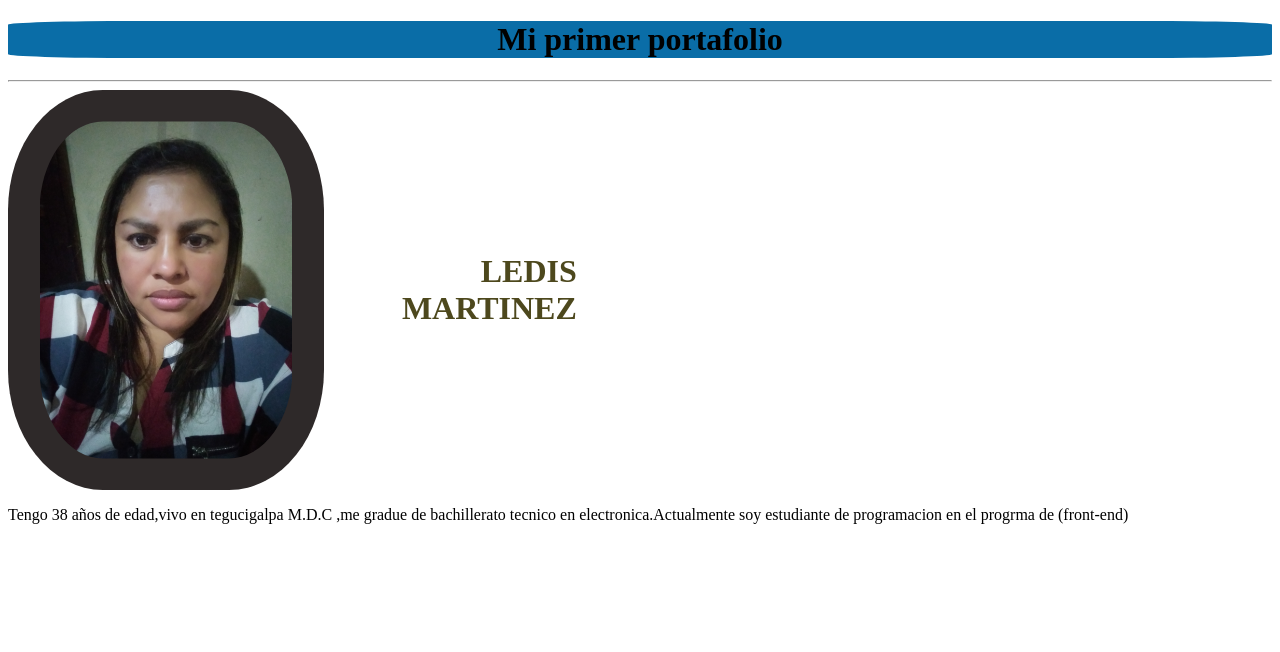
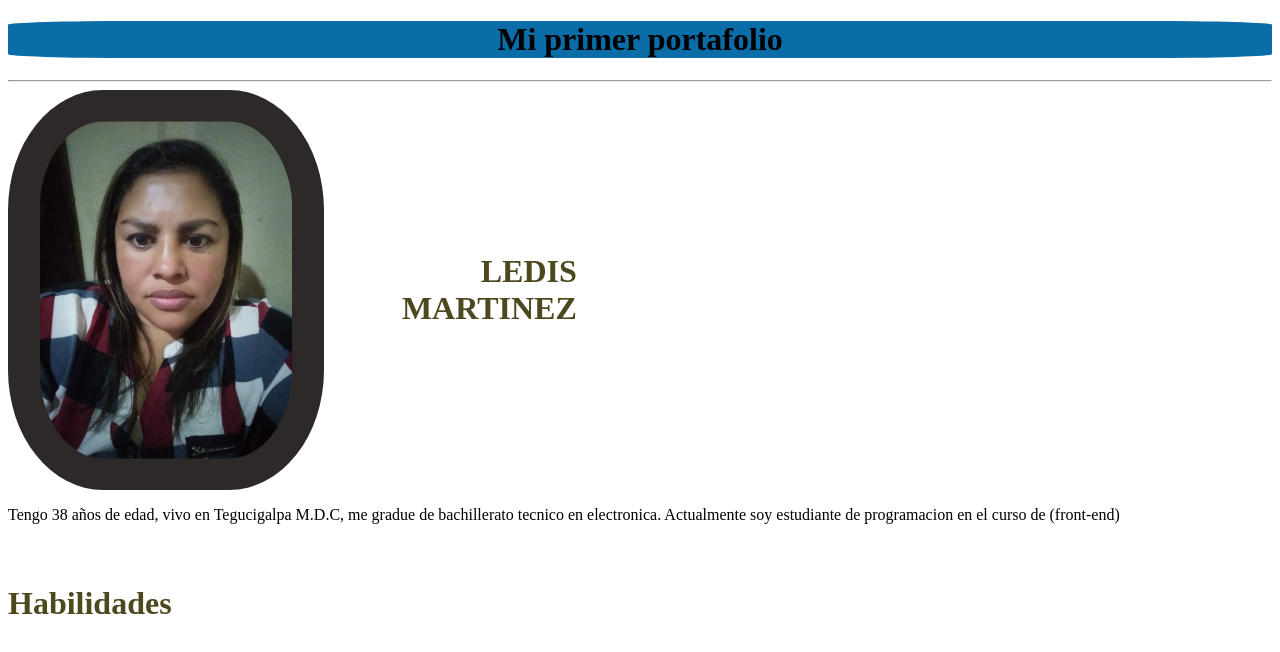
Before and after one commit to ondinagarcia/drilling8, a plain HTML site: page index.html in a window 1280 px wide. Drawn offline with Linux system fonts and the light colour scheme.

Commit message:
habilidades

```diff
--- a/index.html
+++ b/index.html
@@ -19,8 +19,16 @@
    </div>
 <section>
     <div class="texto">
-        <p>Tengo 38 años de edad,vivo en tegucigalpa M.D.C ,me gradue de bachillerato tecnico en electronica.Actualmente soy estudiante de programacion en el progrma de (front-end)</p>
+        <p>Tengo 38 años de edad, vivo en Tegucigalpa M.D.C, me gradue de bachillerato tecnico en electronica. Actualmente soy estudiante de programacion en el curso de (front-end)</p>
+        <br>
+
+
+
     </div>
 </section>
+
+
+<h2>Habilidades</h2>
+
 </body>
 </html>
```
